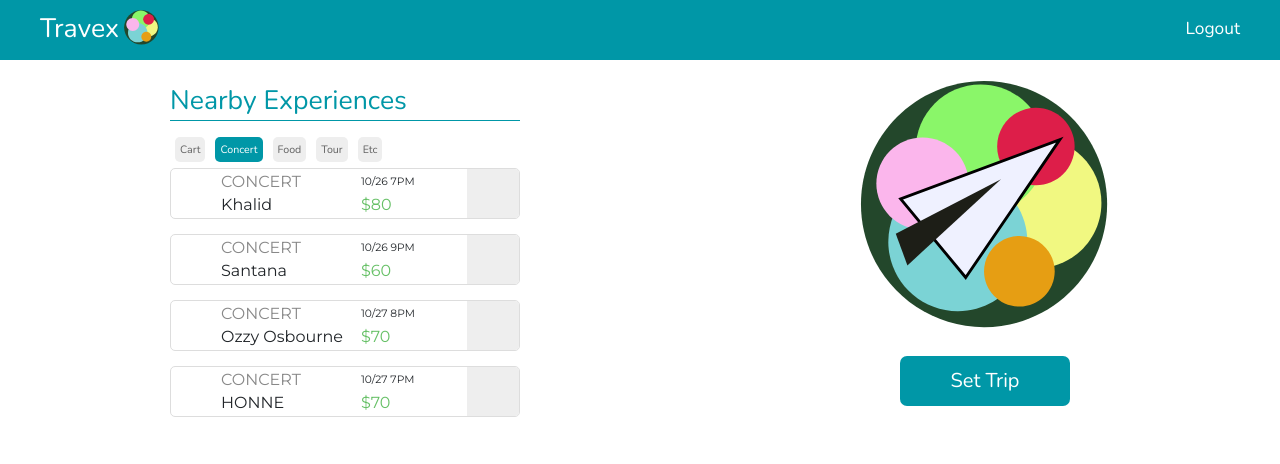
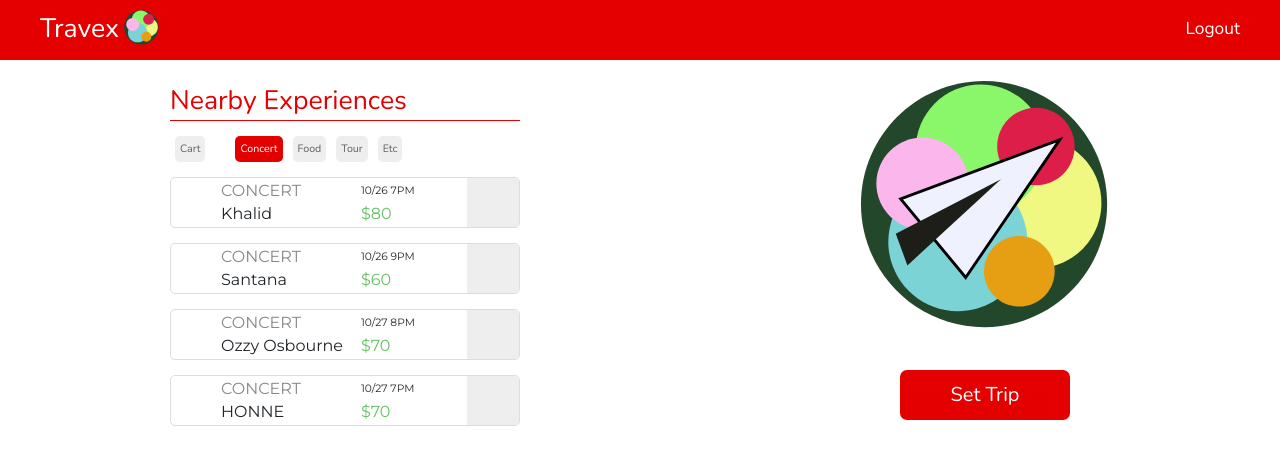
Before and after one commit to BenWong1097/Travex, a React (Create React App) app: page /explore in a window 1280 px wide. Shown: the top 464 px of the page. Built offline with nearby package versions, Linux system fonts and the light colour scheme.

Commit message:
Modularized elements in some pages and gave them animations/interactivity

```diff
--- a/src/App.css
+++ b/src/App.css
@@ -1,4 +1,5 @@
-/* Primary:       #0097A7 */
+/* Primary:       #E50000 */
+/* rgb(247, 85, 63) */
 /* Text-primary:  #FFFFFF */
 /* Outline:       #EEEEEE */
 /* Text-secondary:#666666 */
@@ -7,7 +8,7 @@
   /* color: #000; */
 }
 .header{
-  background: #0097A7;
+  background: #E50000;
   color: #FFFFFF;
   padding: 15px 40px;
 }
@@ -52,11 +53,11 @@
 }
 
 .desc{
-  color: #0097A7;
+  color: #E50000;
   margin-top: 20px;
 }
 .desc > hr{
-  border-color: #0097A7;
+  border-color: #E50000;
 }
 .desc > p{
   margin-bottom: 0.2rem;
@@ -69,7 +70,7 @@
 }
 
 .col > .title{
-  color: #0097A7;
+  color: #E50000;
   font-size: 30pt;
   margin-bottom: 0;
 }
@@ -80,13 +81,13 @@
   position: relative;
 }
 .title-att{
-  color: #0097A7;
+  color: #E50000;
   position: relative;
   font-size: 20pt;
   width: 350px;
 }
 .title-att:after{
-  background: #0097A7;
+  background: #E50000;
   content: '';
   position: absolute;
   width: 100%;
@@ -104,7 +105,7 @@
 }
 
 .pane{
-  background: #0097A7;
+  background: #E50000;
   color: #FFFFFF;
   min-width: 200px;
   min-height: 125px;
@@ -155,7 +156,7 @@
   position: relative;
 }
 .input-container:after{
-  background: #0097A7;
+  background: #E50000;
   content:'';
   position: absolute;
   height: 1px;
@@ -165,7 +166,7 @@
 }
 
 .pretty-btn{
-  background: #0097A7;
+  background: #E50000;
   color: #FFFFFF;
   position: relative;
   padding: 10px 50px;
@@ -288,8 +289,14 @@
   line-height: 35px;
 }
 
+.filter-list > p{
+  margin: 0;
+}
 .filter-list > div{
   display: inline;
+}
+.filter-list > div:nth-child(2){
+  margin-left: 20px;
 }
 .filter-list > div > span{
   background: #EEEEEE;
@@ -298,10 +305,36 @@
   padding: 5px;
   border-radius: 5px;
   font-size: 8pt;
+  cursor: pointer;
+  transition: all 0.2s ease-in-out;
+  overflow: hidden;
+  position: relative;
+  display: inline-block;
+  user-select: none;
 }
-.filter-list .filter-active{
-  background: #0097A7;
+.filter-list span.filter-active{
+  background: none;
   color: #FFFFFF;
+}
+.filter-list > div > span:before{
+  background: #E50000;
+  content: '';
+  position: absolute;
+  border-radius: 50%;
+  width: 0;
+  height: 0;
+  left: -20%;
+  top: 10%;
+  transition: all 0.2s ease-in-out;
+  z-index: -1;
+}
+.filter-list span.filter-active:before{
+  width: 150%;
+  height: 250%;
+  left: -20%;
+  top: -50%;
+  /* display: block; */
+  /* transition: all 1s ease-in-out; */
 }
 
 .expense-li{
@@ -338,6 +371,11 @@
   background: #BBB;
 }
 
+
+.m-autoc{
+  margin: auto;
+}
+
 .space-top{
   margin-top: 20px;
 }
@@ -346,10 +384,6 @@
 }
 .space-top-sm{
   margin-top: 8px;
-}
-
-.m-auto{
-  margin: auto;
 }
 
 a{
@@ -380,7 +414,7 @@ a:hover{
   background: #F1C232;
 }
 .primary{
-  color: #0097A7
+  color: #E50000
 }
 
 .txt-sm{
--- a/src/App.js
+++ b/src/App.js
@@ -1,7 +1,7 @@
 import React from 'react';
 import { BrowserRouter, Route } from 'react-router-dom';
 
-import { Header } from './Header.js';
+import { Header } from './Components/Header.js';
 import { PageHome } from './PageHome.js';
 import { PageNewTrip } from './PageNewTrip.js'
 import { PageItinerary } from './PageItinerary';
--- /dev/null
+++ b/src/Components/ComponentFilterList.js
@@ -0,0 +1,41 @@
+import React from 'react';
+
+import { ComponentFilterListItem } from './ComponentFilterListItem.js';
+
+export class ComponentFilterList extends React.Component{
+  constructor(props){
+    super(props);
+    const {list, title} = props;
+    this.state = {
+      list: list,
+      title: title,
+    };
+  }
+
+  handleClick(i){
+    this.setState({active: i});
+  }
+
+  shouldComponentUpdate(nextP, nextS){
+    return true;
+  }
+
+  render(){
+    let scarlet = this.state.list.map((o, i) => {
+      return (
+        <ComponentFilterListItem key={`${i}_cfli`}
+            active={(i === this.props.active) ? true : undefined}
+            text={o} i={i}
+            onClick={i => this.props.onClick(i)}/>
+      );
+    });
+    return(
+      <div className="filter-list">
+        {this.state.title &&
+          <p>{this.state.title}</p>
+        }
+        {scarlet}
+      </div>
+    );
+  }
+}
--- /dev/null
+++ b/src/Components/ComponentFilterListContainer.js
@@ -0,0 +1,50 @@
+import React from 'react';
+
+import { ComponentFilterList } from './ComponentFilterList.js';
+
+export class ComponentFilterListContainer extends React.Component{
+  constructor(props){
+    super(props);
+
+    const { active } = props;
+    this.state = {
+      active: active
+    }
+  }
+
+  handleClick(i){
+    this.setState({active: i});
+  }
+
+  render(){
+    let scarlet = '';
+    if (this.props.list){
+      scarlet = this.props.list.map((v, i) => {
+        if(v.filter !== this.state.active)
+          return null;
+        return (<div className="flex itinerary-li no-padding">
+          <div>
+            <p className="grey">{v.title}</p>
+            <p>{v.subtitle}</p>
+          </div>
+          <div>
+            <p className="txt-sm">{v.time}</p>
+            <p className="green">${v.price}</p>
+          </div>
+        </div>);
+      })
+    }
+    return (
+      <div>
+        <ComponentFilterList
+          list={this.props.filterList} active={this.state.active}
+          onClick={i => this.handleClick(i)}
+          title={this.props.title}/>
+
+          <div className="itinerary-list space-top-sm">
+          {scarlet}
+        </div>
+      </div>
+    );
+  }
+}
--- /dev/null
+++ b/src/Components/ComponentFilterListItem.js
@@ -0,0 +1,11 @@
+import React from 'react';
+
+export function ComponentFilterListItem(props){
+  return (
+    <div>
+      <span className={props.active && "filter-active"} onClick={() => props.onClick(props.i)}>
+        {props.text}
+      </span>
+    </div>
+  );
+}
--- a/src/Header.js
+++ b/src/Components/Header.js
@@ -2,7 +2,7 @@ import React from 'react';
 
 import { Link } from 'react-router-dom';
 
-import orbLogo from './travex_logo_orb.svg';
+import orbLogo from '../travex_logo_orb.svg';
 
 export function Header(props){
   console.log('Login');
--- a/src/PageExperiential.js
+++ b/src/PageExperiential.js
@@ -57,7 +57,7 @@ export function PageExperiential(props){
                     </div>
                 </div>
 
-                <Link to="/explore" className="m-auto space-top-2">
+                <Link to="/explore" className="m-autoc space-top-2">
                     <div className="pretty-btn">
                         Explore +
                     </div>
@@ -66,7 +66,7 @@ export function PageExperiential(props){
 
             <div className="col flex flex-c space-top">
                 <img className="logo" src={ colorLogo } alt="travex logo"/>
-                <Link to="/expense" className="m-auto space-top-2">
+                <Link to="/expense" className="m-autoc space-top-2">
                     <div className="pretty-btn">
                         Set Trip
                     </div>
--- a/src/PageExplore.js
+++ b/src/PageExplore.js
@@ -2,6 +2,8 @@ import React from 'react';
 import { Link } from 'react-router-dom';
 
 import colorLogo from './travex_logo_color.svg';
+
+import { ComponentFilterListContainer } from './Components/ComponentFilterListContainer.js';
 
 export function PageExplore(props){
   return (
@@ -11,74 +13,31 @@ export function PageExplore(props){
           <p className="title-att">Nearby Experiences</p>
         </div>
 
-        <div className="filter-list">
-          <div>
-            <span>Cart</span>
-          </div>
-          <div>
-            <span className="filter-active">Concert</span>
-          </div>
-          <div>
-            <span>Food</span>
-          </div>
-          <div>
-            <span>Tour</span>
-          </div>
-          <div>
-            <span>Etc</span>
-          </div>
-        </div>
-
-        <div className="itinerary-list space-top-sm">
-          <div className="flex itinerary-li no-padding">
-            <div>
-              <p className="grey">CONCERT</p>
-              <p>Khalid</p>
-            </div>
-            <div>
-              <p className="txt-sm">10/26 7PM</p>
-              <p className="green">$80</p>
-            </div>
-          </div>
-
-          <div className="flex itinerary-li no-padding">
-            <div>
-              <p className="grey">CONCERT</p>
-              <p>Santana</p>
-            </div>
-            <div>
-              <p className="txt-sm">10/26 9PM</p>
-              <p className="green">$60</p>
-            </div>
-          </div>
-
-          <div className="flex itinerary-li no-padding">
-            <div>
-              <p className="grey">CONCERT</p>
-              <p>Ozzy Osbourne</p>
-            </div>
-            <div>
-              <p className="txt-sm">10/27 8PM</p>
-              <p className="green">$70</p>
-            </div>
-          </div>
-
-          <div className="flex itinerary-li no-padding">
-            <div>
-              <p className="grey">CONCERT</p>
-              <p className="">HONNE</p>
-            </div>
-            <div>
-              <p className="txt-sm">10/27 7PM</p>
-              <p className="green">$70</p>
-            </div>
-          </div>
-        </div>
+        <ComponentFilterListContainer
+          filterList={["Cart", "Concert", "Food", "Tour", "Etc"]} active={1}
+          list={[
+            {title: 'CONCERT', subtitle: 'Khalid', time: '10/26 7PM', price: 80, filter:1},
+            {title: 'CONCERT', subtitle: 'Santana', time: '10/26 9PM', price: 60, filter:1},
+            {title: 'CONCERT', subtitle: 'Ozzy Osbourne', time: '10/27 8PM', price: 70, filter:1},
+            {title: 'CONCERT', subtitle: 'HONNE', time: '10/27 7PM', price: 70, filter:1},
+            {title: 'FOOD', subtitle: 'Other mama', price: '$', filter:2},
+            {title: 'FOOD', subtitle: 'Aburiya Raku', price: '$$', filter:2},
+            {title: 'FOOD', subtitle: 'Carson Kitchen', price: '$', filter:2},
+            {title: 'FOOD', subtitle: 'The Egg & I', price: '', filter:2},
+            {title: 'TOUR', subtitle: 'Big Bus Tours', price: 45, filter:3},
+            {title: 'TOUR', subtitle: 'Night Club Tour', price: 79, filter:3},
+            {title: 'TOUR', subtitle: 'Seven Magic M...', price: 35, filter:3},
+            {title: 'TOUR', subtitle: 'Scoot City Tours', price: 250, filter:3},
+            {title: 'FESTIVAL', subtitle: 'Life is Beaut...', time: '10/27 2PM', price: 50, filter:4},
+            {title: 'PARTY', subtitle: 'Simp City', time: '10/26 10PM', price: 10, filter:4},
+            {title: 'SHOW', subtitle: 'Murray the Mag...', time: '10/26 7PM', price: 30, filter:4},
+            {title: 'FESTIVAL', subtitle: 'Food & Wine Fe...', time: '10/27 2PM', price: 50, filter:4},
+          ]}/>
       </div>
 
       <div className="col flex flex-c space-top">
         <img className="logo" src={ colorLogo } alt="travex logo"/>
-        <Link to="/expense" className="m-auto space-top-2">
+        <Link to="/expense" className="m-autoc space-top-2">
           <div className="pretty-btn">
             Set Trip
           </div>
--- a/src/PageLogin.js
+++ b/src/PageLogin.js
@@ -1,7 +1,7 @@
 import React from 'react';
 import { Link } from 'react-router-dom';
 
-import { Circle } from './Circle.js';
+import { Circle } from './Components/Circle.js';
 
 import googleIcon from './google-icon.png';
 
--- a/src/PageNewTrip.js
+++ b/src/PageNewTrip.js
@@ -58,7 +58,7 @@ export function PageNewTrip(props){
       </div>
       <div className="col flex flex-c space-top">
         <img className="logo" src={ colorLogo } alt="travex logo"/>
-        <Link to="/itinerary" className="m-auto space-top-2">
+        <Link to="/itinerary" className="m-autoc space-top-2">
           <div className="pretty-btn">
             Set Trip
           </div>
```
Also changed, not shown: src/PageExpense.js (+12 -5 lines), src/Components/Circle.js (renamed from src/Circle.js).
